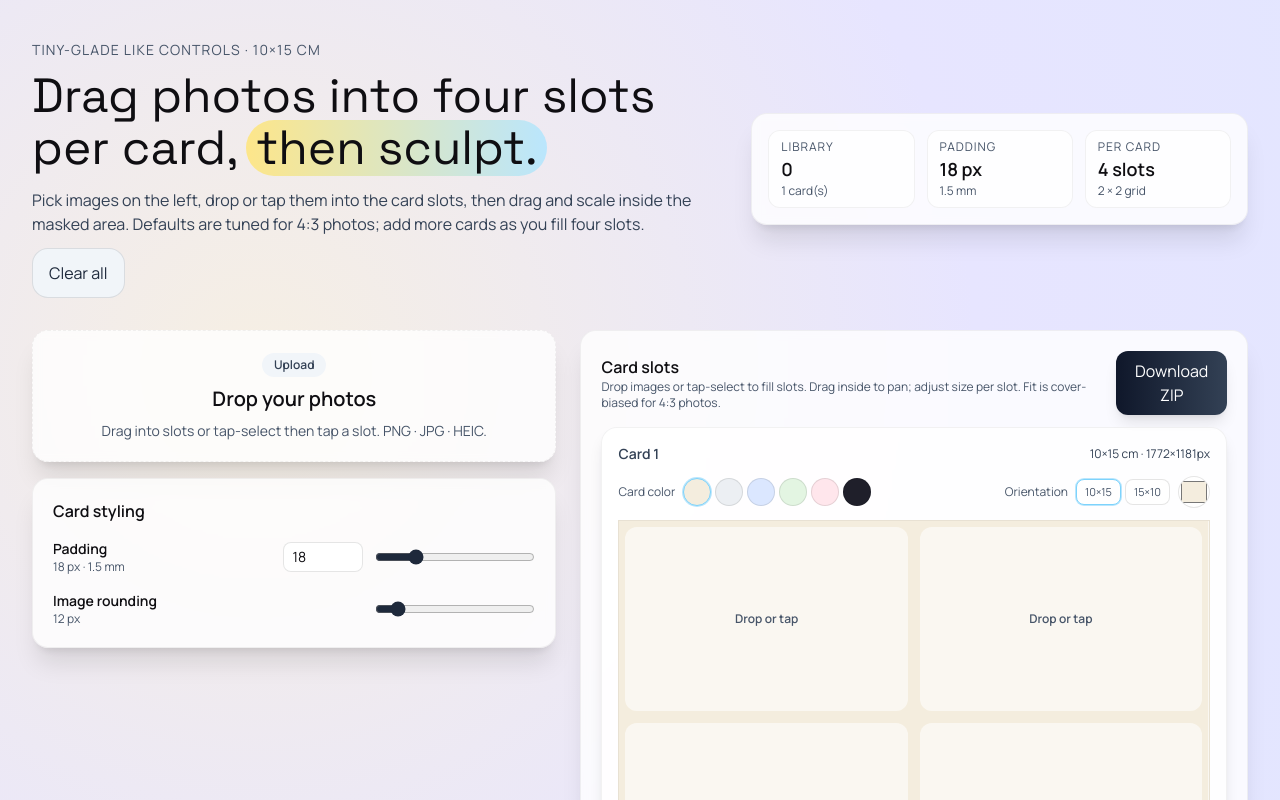
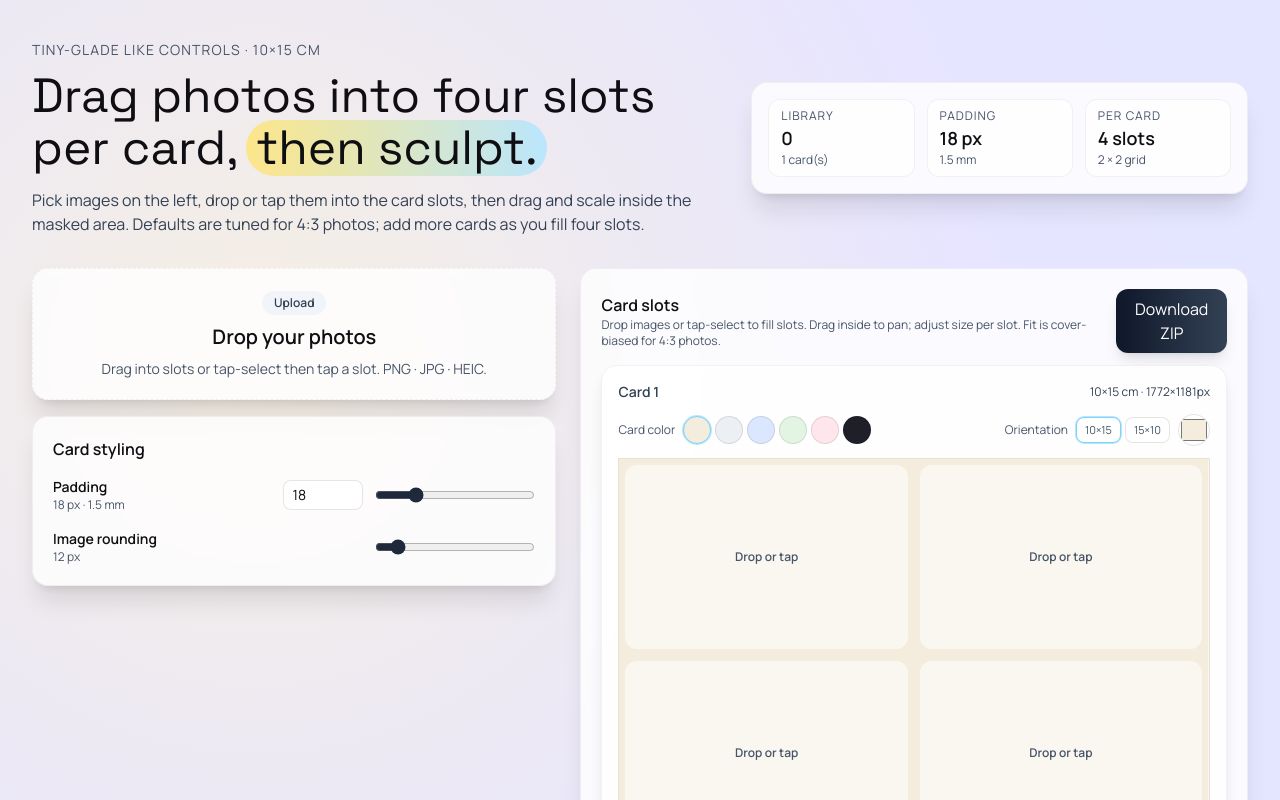
Before and after one commit to Nickdev8/freeprintsplitter, a React (Vite) app in the folder app/: page / in a window 1280 px wide. Shown: the top 800 px of the page. Built offline with nearby package versions, Linux system fonts and the light colour scheme.

Commit message:
Remove clear-all control

```diff
--- a/app/src/App.tsx
+++ b/app/src/App.tsx
@@ -306,13 +306,6 @@ function App() {
     );
   };
 
-  const clearAll = () => {
-    images.forEach((img) => URL.revokeObjectURL(img.url));
-    setImages([]);
-    setCards([createEmptyCard()]);
-    setSelectedImageId(null);
-  };
-
   const autoFill = () => {
     if (isFilling) return;
     const used = new Set(imageUsage.keys());
@@ -488,14 +481,6 @@ function App() {
             Pick images on the left, drop or tap them into the card slots, then drag and scale inside
             the masked area. Defaults are tuned for 4:3 photos; add more cards as you fill four slots.
           </p>
-          <div className="flex flex-wrap gap-3">
-            <button
-              className="px-4 py-3 rounded-2xl border border-black/10 text-slate-800 bg-slate-100 hover:-translate-y-0.5 transition"
-              onClick={clearAll}
-            >
-              Clear all
-            </button>
-          </div>
         </div>
         <div className="grid grid-cols-3 gap-3 glass rounded-2xl p-4">
           <Stat label="Library" primary={`${images.length}`} secondary={`${cards.length} card(s)`} />
```
